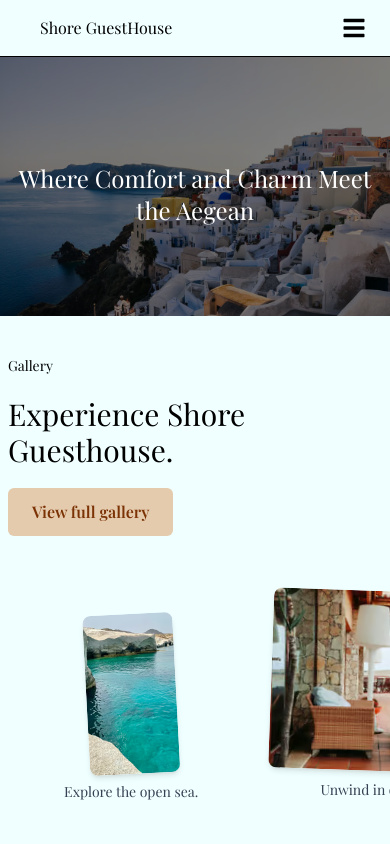
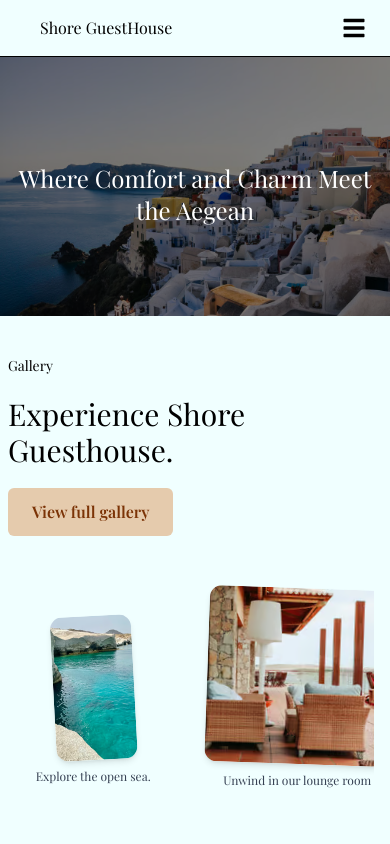
Before and after one commit to Muskan-Shah-6/Shore_guesthouse, a React (Vite) app in the folder shore_guestHouse/: page / in a window 390 px wide. Shown: the top 844 px of the page. Built offline with nearby package versions, Linux system fonts and the light colour scheme; a web font is replaced by a local one.

Commit message:
Muskan
Changes  done in marquee

```diff
--- a/shore_guestHouse/src/components/marque/MarqueeGallery.jsx
+++ b/shore_guestHouse/src/components/marque/MarqueeGallery.jsx
@@ -1,38 +1,38 @@
 import React from 'react';
 import Marquee from 'react-fast-marquee';
 
-// Sample Images
+// Images
 import marq1 from '../../assets/images/Home/carousel_img_1.png';
 import marq2 from '../../assets/images/Home/carousel_img_2.png';
 import marq3 from '../../assets/images/Home/carousel_img_3.png';
 import marq4 from '../../assets/images/Home/carousel_img_4.png';
 import marq5 from '../../assets/images/Home/carousel_img_5.png';
 
-// Image data with random heights and Y-offsets
 const imageData = [
-  { src: marq1, caption: 'A haven lies behind the blue door.', offsetY: '-translate-y-4',  height: 'h-[200px]', rotate: 'rotate-5'  },
-  { src: marq2, caption: 'Explore the open sea.', offsetY: 'translate-y-2', height: 'h-[160px]', rotate: '-rotate-3'  },
-  { src: marq3, caption: 'Unwind in our lounge room', offsetY: '-translate-y-1', height: 'h-[180px]', rotate: 'rotate-2'  },
-  { src: marq4, caption: 'Enjoy a drink by the pool', offsetY: 'translate-y-0', height: 'h-[220px]', rotate: '-rotate-2'  },
-  { src: marq5, caption: 'Sink into the plush comfort of the canopy bed.', offsetY: '-translate-y-3', height: 'h-[150px]', rotate: 'rotate-3'  },
+  { src: marq1, caption: 'A haven lies behind the blue door.', offsetY: '-translate-y-4', height: 'h-40 sm:h-44 md:h-48', rotate: 'rotate-5' },
+  { src: marq2, caption: 'Explore the open sea.', offsetY: 'translate-y-2', height: 'h-36 sm:h-40 md:h-44', rotate: '-rotate-3' },
+  { src: marq3, caption: 'Unwind in our lounge room', offsetY: '-translate-y-1', height: 'h-44 sm:h-48 md:h-52', rotate: 'rotate-2' },
+  { src: marq4, caption: 'Enjoy a drink by the pool', offsetY: 'translate-y-0', height: 'h-52 sm:h-56 md:h-60', rotate: '-rotate-2' },
+  { src: marq5, caption: 'Sink into the plush comfort of the canopy bed.', offsetY: '-translate-y-3', height: 'h-36 sm:h-40 md:h-44', rotate: 'rotate-3' },
 ];
 
 const MarqueeGallery = () => {
   return (
-    <div className="py-10">
-      <Marquee speed={40} gradient={false} className="gap-2 overflow-y-hidden">
+    <div className="py-10 px-4 sm:px-10">
+      <Marquee speed={40} gradient={false} className="overflow-y-hidden">
         {imageData.map((item, index) => (
           <div
             key={index}
-            className={`mx-5 flex flex-col items-center ${item.offsetY}`}
+            className={`mx-3 sm:mx-6 flex flex-col items-center ${item.offsetY}`}
           >
-            <div className={`rounded-lg overflow-hidden shadow-md ${item.height} ${item.rotate} hover:shadow-amber-900 cursor-pointer`}>
+            <div className={`rounded-xl overflow-hidden shadow-md ${item.height} ${item.rotate} hover:shadow-amber-900 transition-all duration-300 cursor-pointer`}>
               <img
                 src={item.src}
                 alt={`img-${index}`}
-                className="object-cover w-auto h-full transition-transform duration-300 hover:scale-120 " />
+                className="object-cover h-full w-auto max-w-[180px] sm:max-w-[220px] md:max-w-[250px] transition-transform duration-300 hover:scale-105"
+              />
             </div>
-            <p className="text-center text-sm text-gray-700 mt-2  w-[200px]">
+            <p className="text-center text-xs sm:text-sm text-gray-700 mt-2 w-[180px] sm:w-[200px]">
               {item.caption}
             </p>
           </div>
--- a/shore_guestHouse/src/pages/Gallery.jsx
+++ b/shore_guestHouse/src/pages/Gallery.jsx
@@ -66,7 +66,7 @@ const Gallery = () => {
                             className="w-full transition-transform duration-300 hover:scale-105 shadow rounded-md"
 
                         />
-                        <p className="text-black mt-3 text-center p-10">A haven lies behind the blue door</p>
+                        <p className="text-black mt-3 text-center">A haven lies behind the blue door</p>
                     </div>
 
                     <div className="break-inside-avoid mb-6" data-aos="fade-up">
@@ -75,7 +75,7 @@ const Gallery = () => {
                             alt="second_img"
                             className="w-full transition-transform duration-300 hover:shadow-xl hover:scale-105 shadow rounded-md"
                         />
-                        <p className="text-black mt-3 text-center p-10">A lodge Room</p>
+                        <p className="text-black mt-3 text-center">A lodge Room</p>
                     </div>
 
                     <div className="break-inside-avoid mb-6" data-aos="fade-up">
@@ -84,7 +84,7 @@ const Gallery = () => {
                             alt="third_img"
                             className="w-full transition-transform duration-300 hover:shadow-xl hover:scale-105 shadow rounded-md"
                         />
-                        <p className="text-black mt-3 text-center p-10">The outer Deck</p>
+                        <p className="text-black mt-3 text-center">The outer Deck</p>
                     </div>
 
                     <div className="break-inside-avoid mb-6 bg-amber-50 shadow-md p-15" data-aos="fade-up">
@@ -93,7 +93,7 @@ const Gallery = () => {
                             alt="fourth_img"
                             className="w-full transition-transform duration-300 hover:scale-105 shadow rounded-md"
                         />
-                        <p className="text-black mt-3 text-center p-10">The outer Deck</p>
+                        <p className="text-black mt-3 text-center">The outer Deck</p>
                     </div>
                 </div>
 
```
